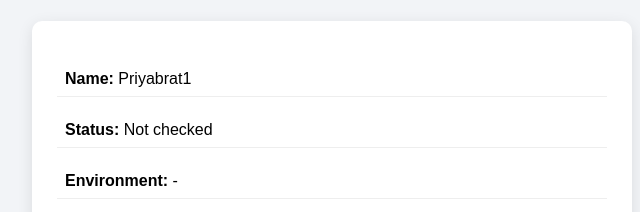
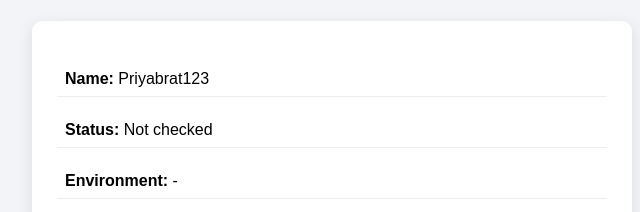
Before and after one commit to PriyabratBehera/Azure_Pipeline_WebApp, a website: page frontend/index.html in a window 1280 px wide. Shown: the part 160-372 px from the top of the page, 308-948 px from the left. Drawn offline with Linux system fonts and the light colour scheme.

```diff
--- a/frontend/index.html
+++ b/frontend/index.html
@@ -24,7 +24,7 @@
 
             <p>
                 <strong>Name:</strong>
-                <span id="status">Priyabrat1</span>
+                <span id="status">Priyabrat123</span>
             </p>
 
             <p>
```
